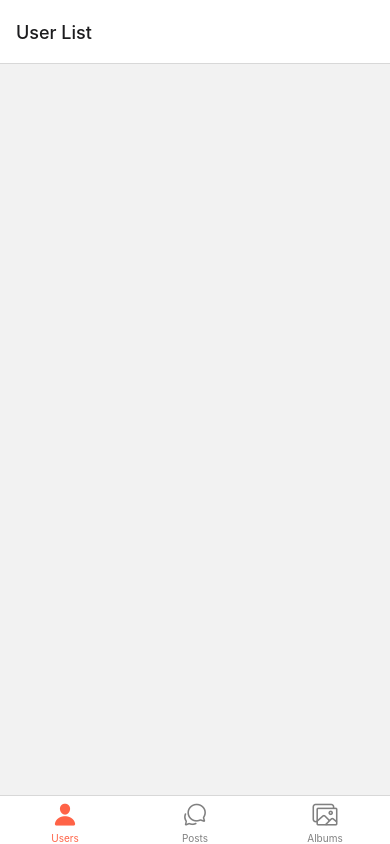
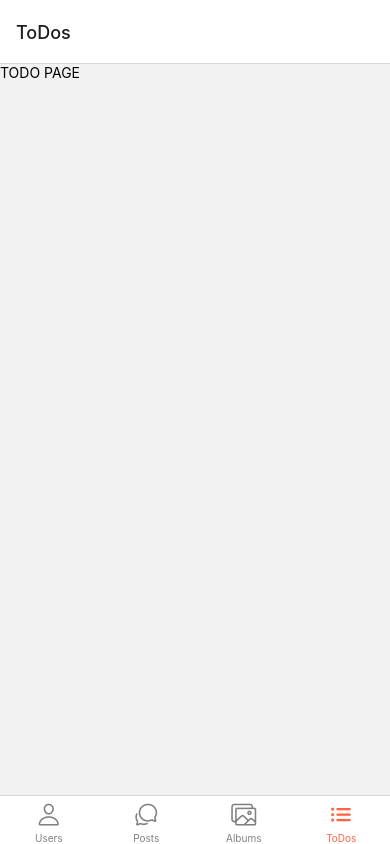
Before and after one commit to mesutbidak/ReactNativeApp, a React Native app: screen /ToDos in a window 390 px wide. Built offline with nearby package versions, Linux system fonts and the light colour scheme; no server answers.

Commit message:
created todos page and set its icon

```diff
--- a/App.js
+++ b/App.js
@@ -8,6 +8,7 @@ import UsersStackScreen from './src/StackScreens/UsersStackScreen';
 import PostsStackScreen from './src/StackScreens/PostsStackScreen';
 import Ionicons from 'react-native-vector-icons/Ionicons';
 import AlbumsStackScreen from './src/StackScreens/AlbumsStackScreen';
+import ToDoStackScreen from './src/StackScreens/ToDoStackScreen';
 
 const Tab = createBottomTabNavigator();
 
@@ -28,6 +29,8 @@ export default function App() {
               iconName = focused ? 'ios-chatbubbles' : 'ios-chatbubbles-outline';
             }else if(route.name === 'Albums'){
               iconName = focused ? 'images' : 'images-outline';
+            }else if(route.name === 'ToDos'){
+              iconName = focused ? 'list' : 'list-outline';
             }
 
             // You can return any component that you like here!
@@ -39,6 +42,7 @@ export default function App() {
           <Tab.Screen options={{ headerShown: false }} name="Users" component={UsersStackScreen} />
           <Tab.Screen options={{ headerShown: false }} name="Posts" component={PostsStackScreen} />
           <Tab.Screen options={{ headerShown: false }} name="Albums" component={AlbumsStackScreen}/>
+          <Tab.Screen options={{ headerShown: false }} name="ToDos" component={ToDoStackScreen}/>
         </Tab.Navigator>
       </NavigationContainer>
     </SafeAreaView>
--- /dev/null
+++ b/src/Screens/ToDoScreen.js
@@ -0,0 +1,23 @@
+import { StyleSheet, Text, View, SafeAreaView, FlatList, TouchableOpacity } from 'react-native';
+import React, { useState, useEffect } from 'react';
+
+const ToDoScreen = () => {
+    const apiUrl = "https://jsonplaceholder.typicode.com/todos";
+
+    useEffect(() => {
+        fetch(apiUrl)
+            .then((res) => res.json())
+            .then((data) => {
+                console.log("welcome to the todo screen");
+            })
+
+    }, []);
+
+    return (
+        <View>
+            <Text>TODO PAGE</Text>
+        </View>
+    );
+}
+
+export default ToDoScreen
--- /dev/null
+++ b/src/StackScreens/ToDoStackScreen.js
@@ -0,0 +1,17 @@
+import React, { useState, useEffect } from 'react';
+import { createNativeStackNavigator } from '@react-navigation/native-stack';
+import ToDoScreen from '../Screens/ToDoScreen';
+
+const ToDoStack = createNativeStackNavigator();
+
+const ToDoStackScreen = () => {
+  return (
+
+      <ToDoStack.Navigator>
+            <ToDoStack.Screen name="ToDoScreen" component={ToDoScreen} options={{ title: 'ToDos' }}/>
+        </ToDoStack.Navigator>
+
+  )
+}
+
+export default ToDoStackScreen
```
